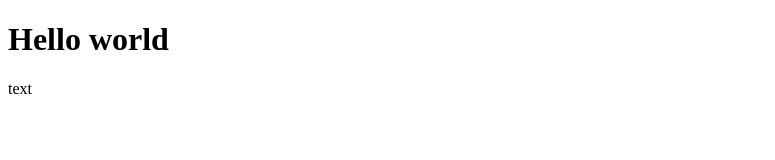
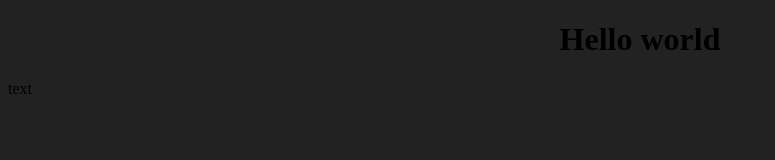
Before and after one commit to sacramentumVS/test, a plain HTML site: page index.html in a window 1280 px wide. Shown: the whole page, without its empty margins (0-775 px from the left). Drawn offline with Linux system fonts and the light colour scheme.

Commit message:
add style

```diff
--- a/index.html
+++ b/index.html
@@ -5,9 +5,11 @@
     <meta http-equiv="X-UA-Compatible" content="IE=edge">
     <meta name="viewport" content="width=device-width, initial-scale=1.0">
     <title>Document</title>
+    <link rel="stylesheet" href="style.css">
 </head>
 <body>
     <h1>Hello world</h1>
     <span>text</span>
+
 </body>
 </html>
--- /dev/null
+++ b/style.css
@@ -0,0 +1,7 @@
+body {
+    background-color: #222;
+}
+h1 {
+    color #eee;
+    text-align: center;
+}
```
